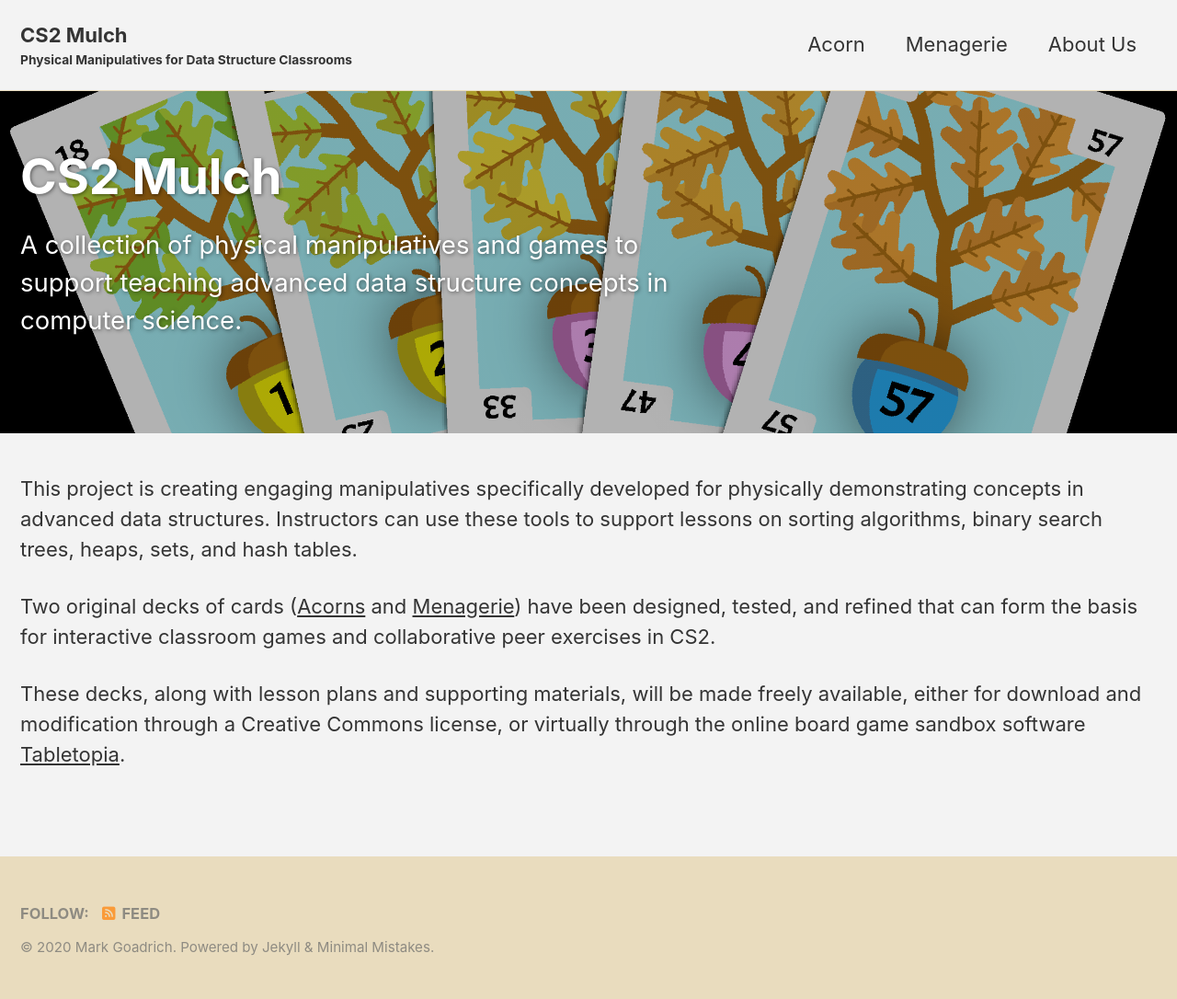
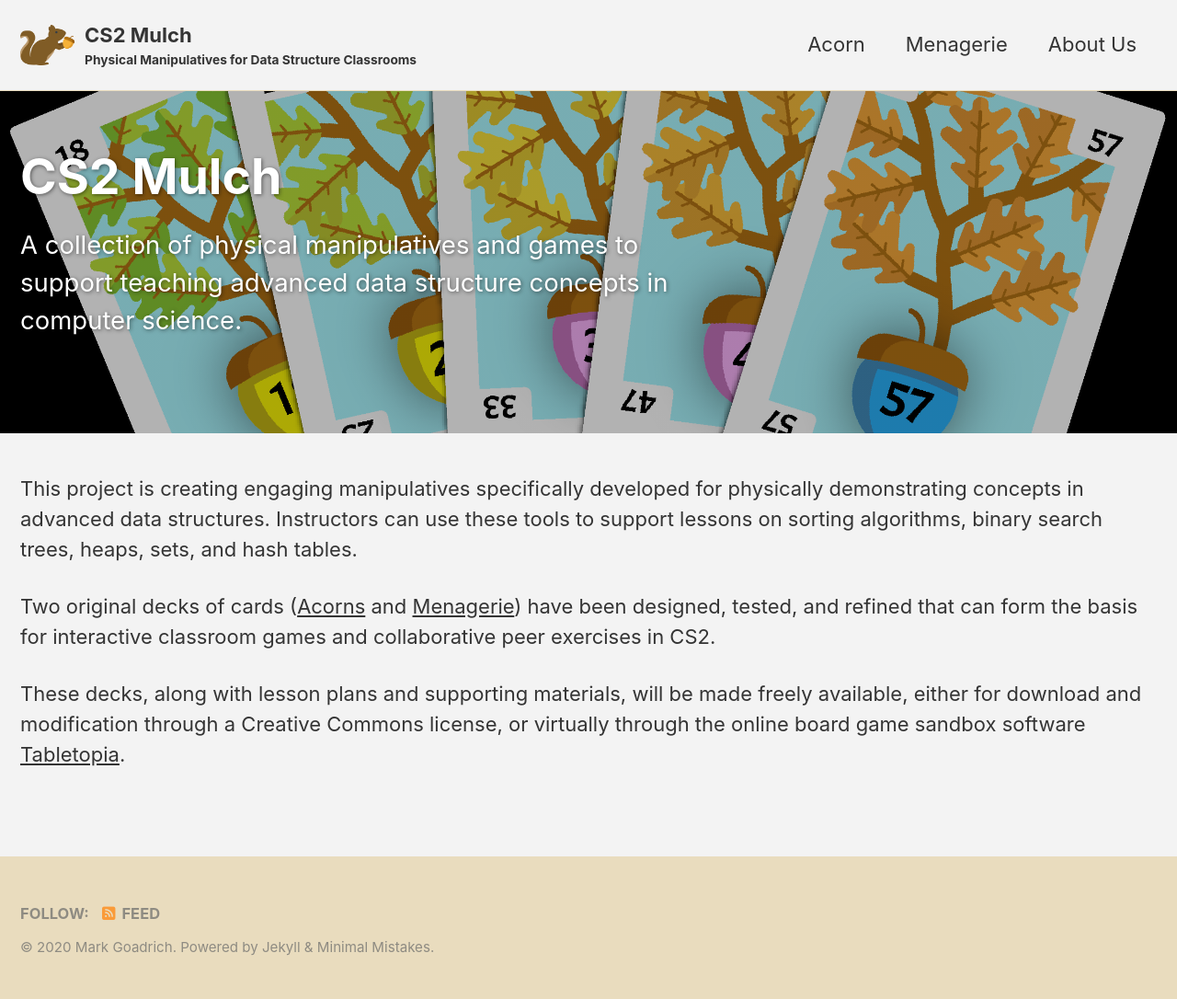
Before and after one commit to qsebring3930/cs2mulch, a Jekyll site: the page built from index.md, in a window 1280 px wide. Shown: the whole page at 92% size. Built offline with Jekyll 4.4.1, drawn with Linux system fonts in a browser that asks for light colours; cached includes are drawn as plain includes; nearby versions of some CDN libraries.

Commit message:
Adding logo

```diff
--- a/_config.yml
+++ b/_config.yml
@@ -25,7 +25,7 @@
 baseurl                  : "/cs2mulch" # the subpath of your site, e.g. "/blog"
 repository               : "mgoadric/cs2mulch" # GitHub username/repo-name e.g. "mmistakes/minimal-mistakes"
 teaser                   : # path of fallback teaser image, e.g. "/assets/images/500x300.png"
-logo                     : # path of logo image to display in the masthead, e.g. "/assets/images/88x88.png"
+logo                     : /assets/images/cs2mulch.png # path of logo image to display in the masthead, e.g. "/assets/images/88x88.png"
 masthead_title           : # overrides the website title displayed in the masthead, use " " for no title
 breadcrumbs              : false # true, false (default)
 words_per_minute         : 200
```
Also changed, not shown: assets/images/cs2mulch.png (added).
